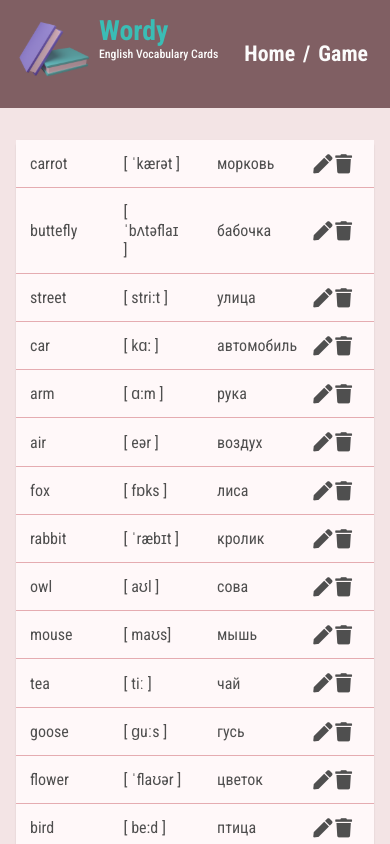
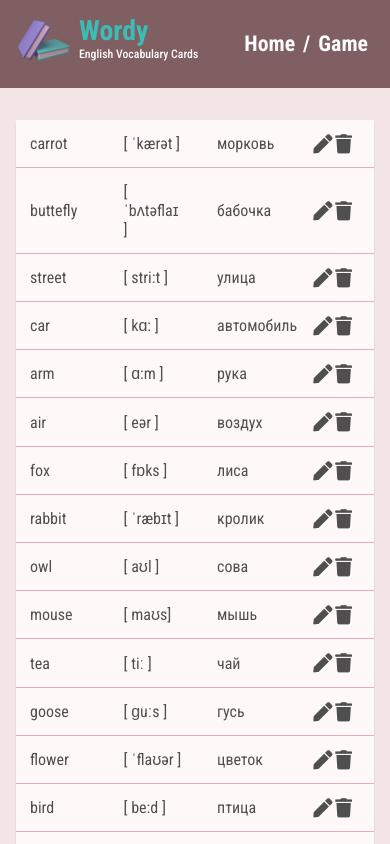
Before and after one commit to AlenaGM/flashcards-app, a React (Create React App) app: page / in a window 390 px wide. In both pictures the pointer is over the picture 54 px from the left and 54 px from the top of the page. Shown: the top 844 px of the page. Built offline with nearby package versions, Linux system fonts and the light colour scheme.

Commit message:
upd header style

```diff
--- a/src/components/appHeader/appHeader.scss
+++ b/src/components/appHeader/appHeader.scss
@@ -13,6 +13,12 @@
             .logo {
                 max-width: 80px;
                 margin-right: 5px;
+                &:hover {
+                    cursor:pointer;
+                }
+                @media screen and (max-width: 450px){
+                    max-width: 60px;
+                    }
             }
         }
     }
```
